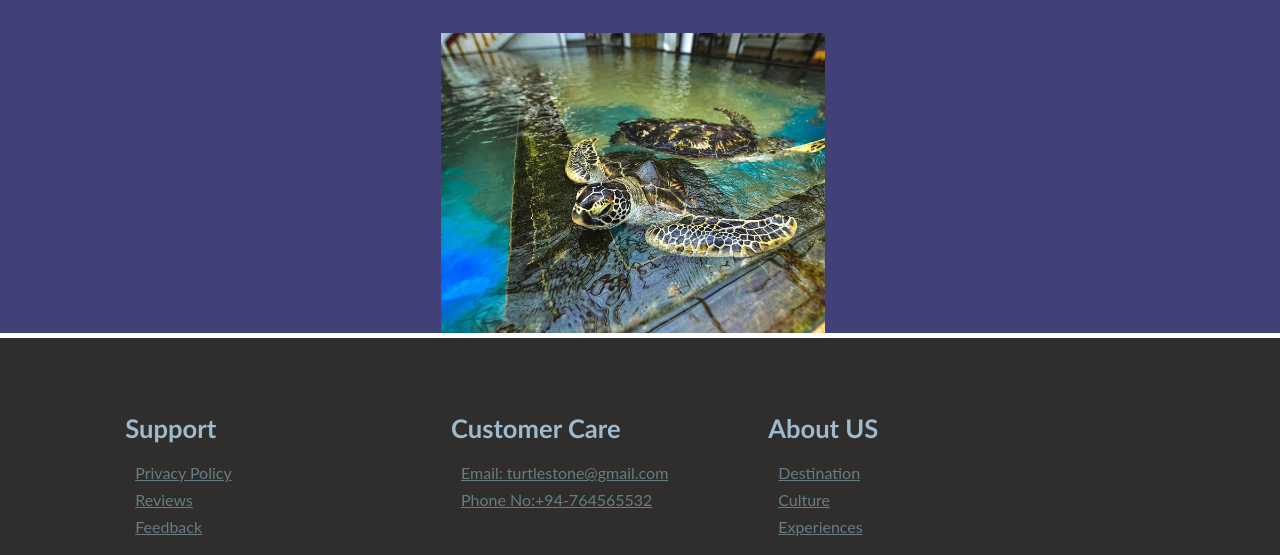
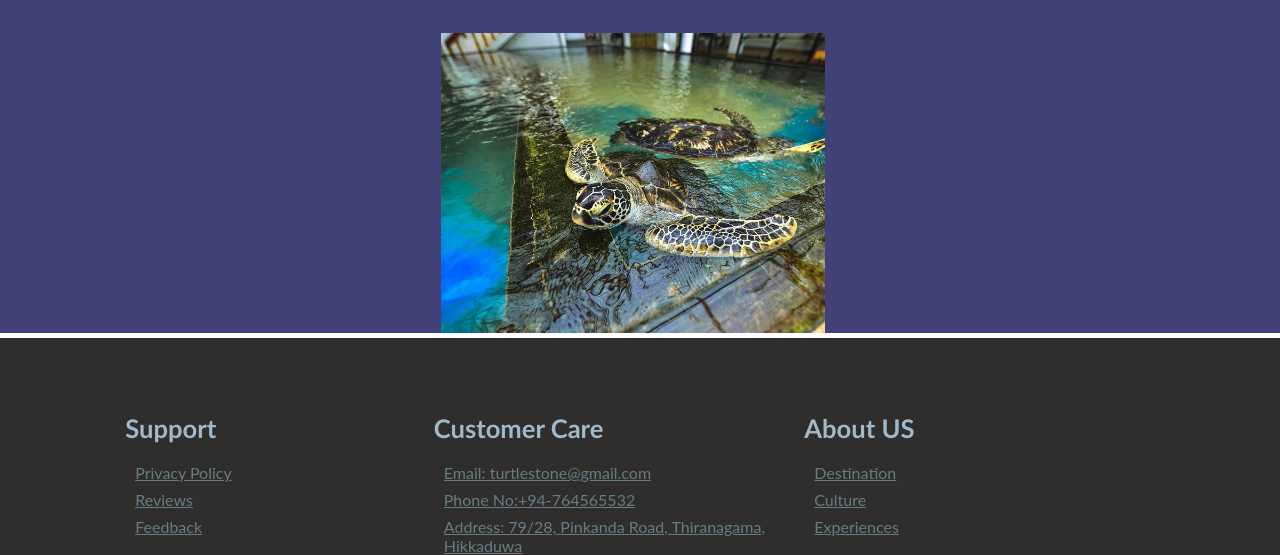
Before and after one commit to SonaliChethana/turtlepage, a plain HTML site: page turtle3.html in a window 1280 px wide. Shown: the part 1679-2234 px from the top of the page. Drawn offline with Linux system fonts and the light colour scheme.

Commit message:
Update turtle3.html

```diff
--- a/turtle3.html
+++ b/turtle3.html
@@ -112,6 +112,9 @@
            <h3>Customer Care</h3>
            <a href="#">Email: turtlestone@gmail.com</a>
            <a href="#">Phone No:+94-764565532</a>
+           <a href="#">Address: 79/28, Pinkanda Road,
+            Thiranagama,
+            Hikkaduwa</a>
        </div>
        <div class="social">
            <h3>About US</h3>
```
